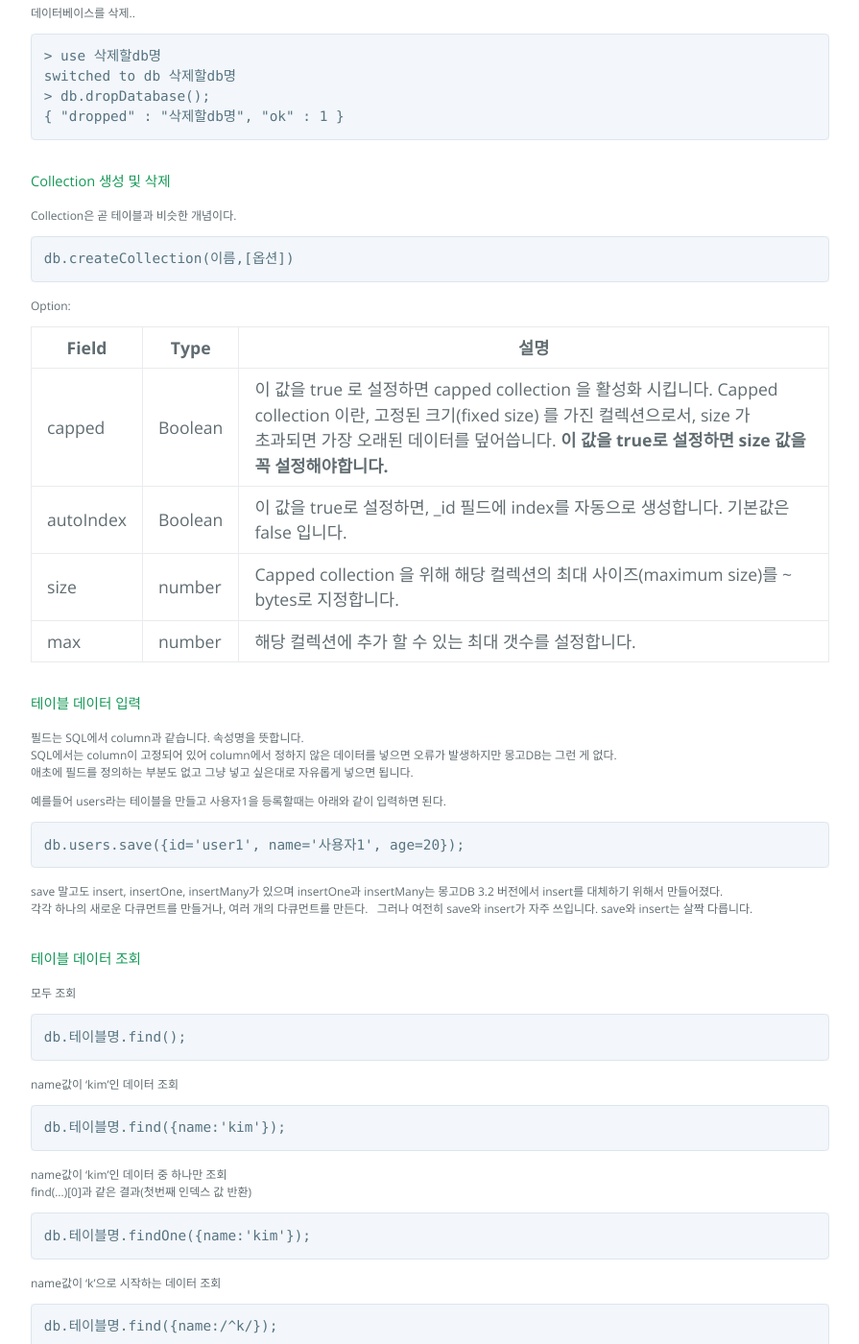
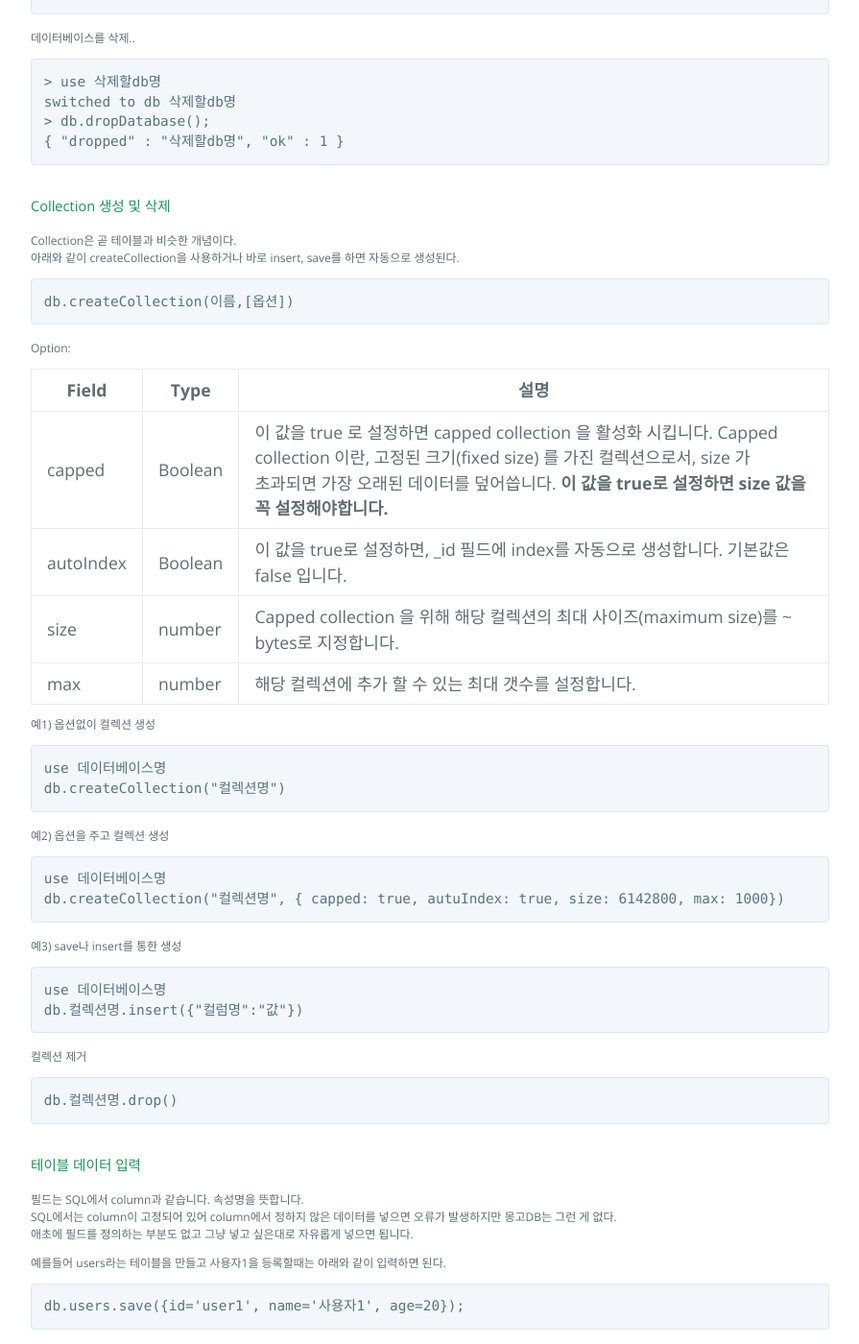
Before and after one commit to zzingyuna/test_site.github.io, a Jekyll site: the page built from _posts/2018-03-28-mongoDB.md, in a window 1280 px wide and 1400 px high, scrolled down 2166 px. Shown: the whole window at 96% size, without its empty margins (192-1087 px from the left). Built offline with Jekyll 4.4.1, drawn with Linux system fonts in a browser that asks for light colours; some of the changed text lies outside the part shown.

Commit message:
Update 2018-03-28-mongoDB.md

````diff
--- a/_posts/2018-03-28-mongoDB.md
+++ b/_posts/2018-03-28-mongoDB.md
@@ -13,6 +13,7 @@
 7. [Collection 생성 및 삭제](#no7)
 8. [테이블 데이터 입력](#no8)
 9. [테이블 데이터 조회](#no9)
+10. [테이블 데이터 삭제](#no10)
 
 
 <a name="no1"/>
@@ -111,7 +112,7 @@
 ##### Collection 생성 및 삭제
 
 Collection은 곧 테이블과 비슷한 개념이다.
-
+아래와 같이 createCollection을 사용하거나 바로 insert, save를 하면 자동으로 생성된다.
 ```
 db.createCollection(이름,[옵션])
 ```
@@ -124,6 +125,31 @@
 autoIndex | Boolean | 이 값을 true로 설정하면, _id 필드에 index를 자동으로 생성합니다. 기본값은 false 입니다.
 size | number | Capped collection 을 위해 해당 컬렉션의 최대 사이즈(maximum size)를 ~ bytes로 지정합니다.
 max | number | 해당 컬렉션에 추가 할 수 있는 최대 갯수를 설정합니다.
+
+예1) 옵션없이 컬렉션 생성
+```
+use 데이터베이스명
+db.createCollection("컬렉션명")
+```
+
+예2) 옵션을 주고 컬렉션 생성
+```
+use 데이터베이스명
+db.createCollection("컬렉션명", { capped: true, autuIndex: true, size: 6142800, max: 1000})
+```
+
+예3) save나 insert를 통한 생성
+```
+use 데이터베이스명
+db.컬렉션명.insert({"컬럼명":"값"})
+```
+
+컬렉션 제거
+```
+db.컬렉션명.drop()
+```
+
+
 
 
 <a name="no8"/>
@@ -204,6 +230,26 @@
 
 
 
+<a name="no10"/>
+
+##### 테이블 데이터 삭제
+
+```
+db.컬렉션명.remove(조건, [하나만 삭제할 것인가])
+```
+조건에는 삭제할 데이터의 기준값을 작성하는 것으로 '{}'으로 지정하면 모든 데이터를 의미.
+[하마만 삭제할 것인가]값은 생략 가능한 값으로 true이면 1개의 데이터만 삭제, 생략하면 false로 해당하는 모든 데이터를 삭제한다.
+
+예) 모든 데이터 중에 하나만 삭제
+```
+db.컬렉션명.remove({}, true)
+```
+
+예) name이 'kim'인 데이터 모두 삭제
+```
+db.컬렉션명.remove({"name":"kim"})
+```
+
 
 
 ---
````
